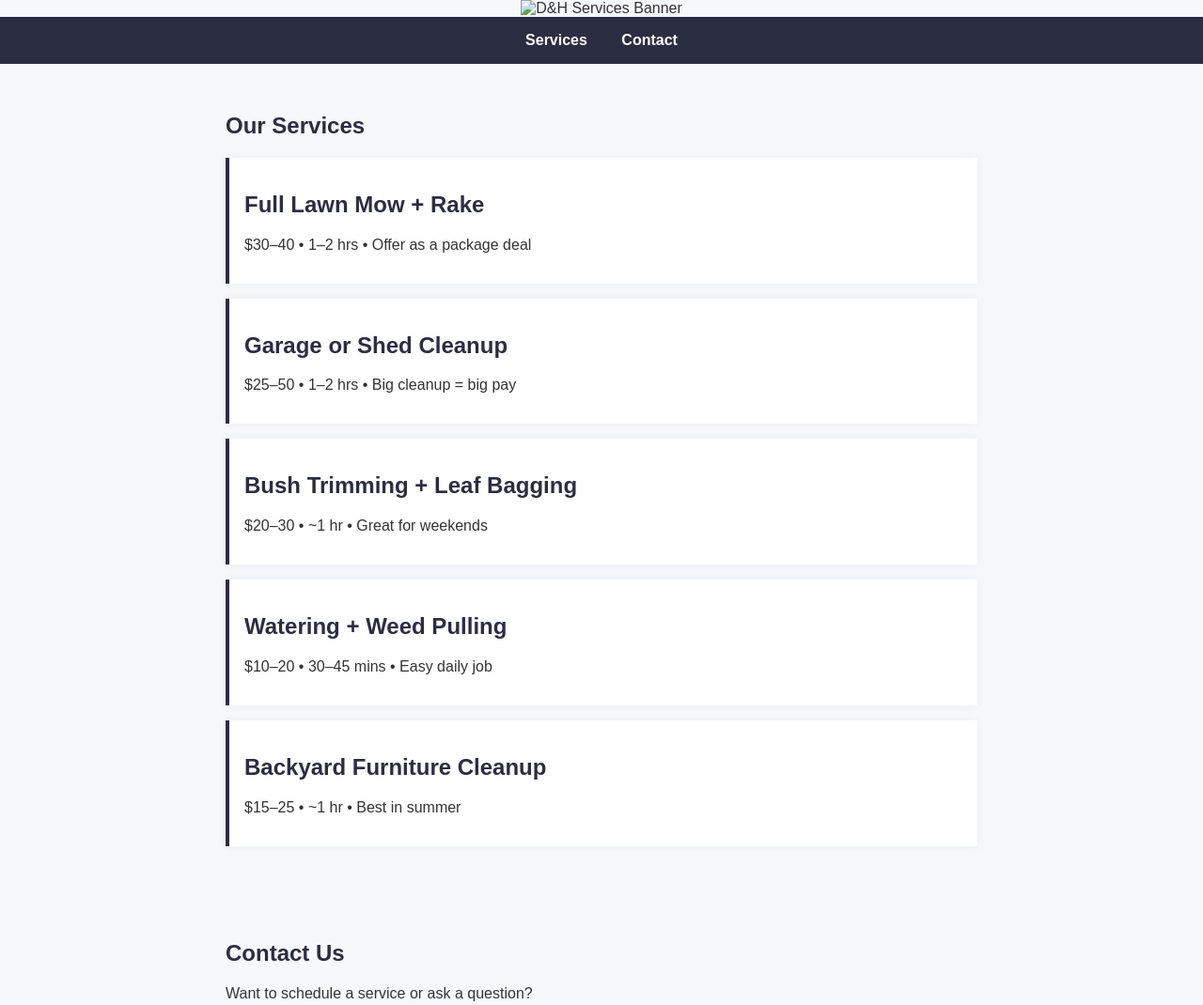
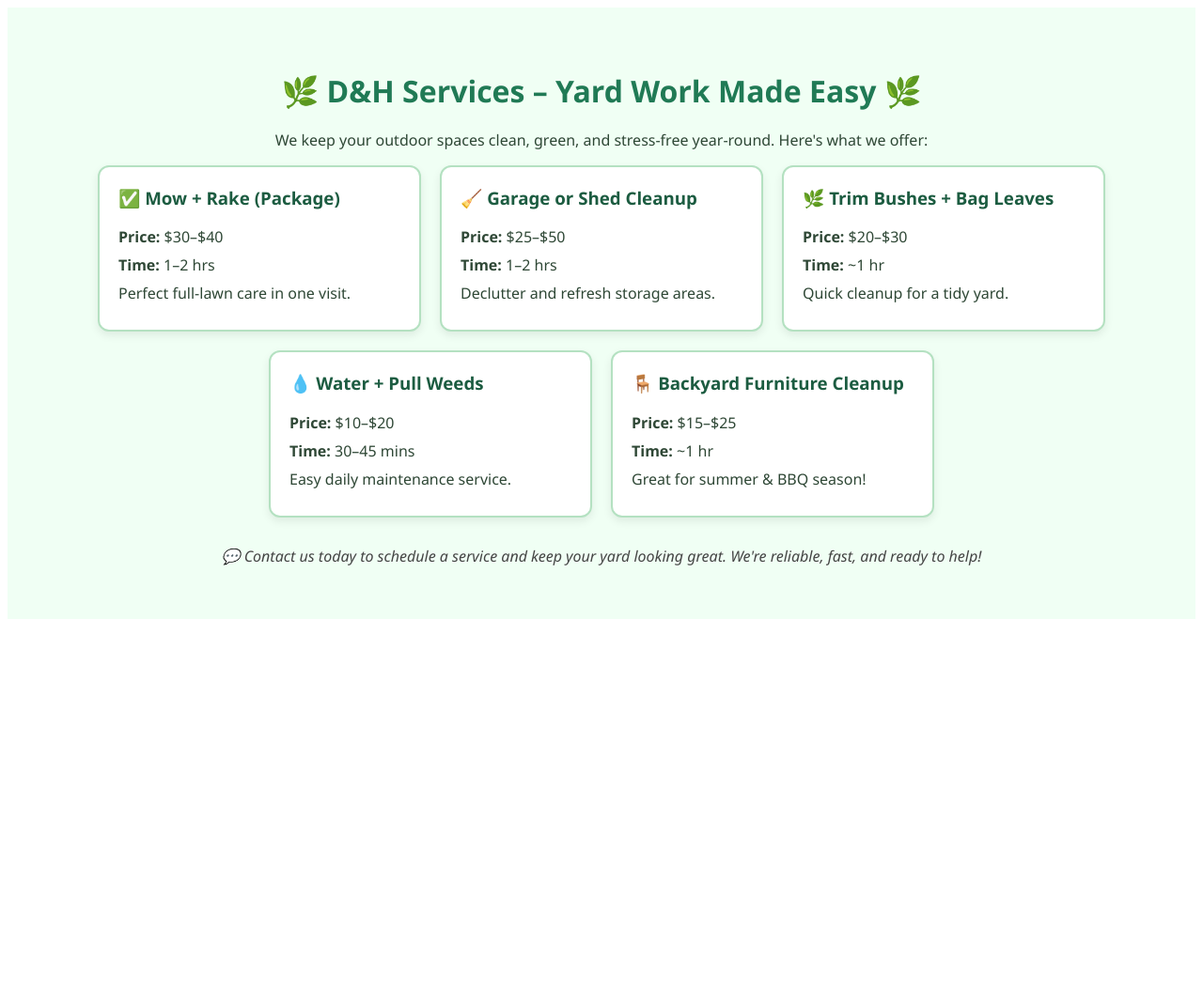
Before and after one commit to IBEHunter0/dandh-outdoor-services, a plain HTML site: page index.html in a window 1280 px wide. Shown: the top 1070 px of the page at 94% size. After the commit the page ends 800 px from the top, so only its background shows below. Drawn offline with Linux system fonts and the light colour scheme.

Commit message:
index.html

```diff
--- a/index.html
+++ b/index.html
@@ -1,110 +1,96 @@
-<!DOCTYPE html>
-<html lang="en">
-<head>
-  <meta charset="UTF-8" />
-  <meta name="viewport" content="width=device-width, initial-scale=1.0"/>
-  <title>D&H Services</title>
 <style>
-    body {
-      margin: 0;
-      font-family: Arial, sans-serif;
-      background: #f6f9fc;
-      color: #333;
-    }
-    header {
+  #services {
+    background-color: #f0fff4;
+    padding: 40px 20px;
+    font-family: 'Segoe UI', sans-serif;
+    color: #2e4735;
     text-align: center;
   }
-    header img {
-      width: 100%;
-      max-height: 300px;
-      object-fit: cover;
+
+  #services h2 {
+    font-size: 2rem;
+    margin-bottom: 20px;
+    color: #207a55;
   }
-    nav {
-      background: #2b2d42;
-      color: white;
-      padding: 1em;
-      text-align: center;
+
+  .card-container {
+    display: flex;
+    flex-wrap: wrap;
+    justify-content: center;
+    gap: 20px;
   }
-    nav a {
-      margin: 0 1em;
-      color: white;
-      text-decoration: none;
-      font-weight: bold;
+
+  .service-card {
+    background: #ffffff;
+    border: 2px solid #b4e1c1;
+    border-radius: 12px;
+    width: 300px;
+    padding: 20px;
+    text-align: left;
+    box-shadow: 0 4px 10px rgba(0, 0, 0, 0.08);
+    transition: transform 0.2s;
   }
-    section {
-      padding: 2em;
-      max-width: 800px;
-      margin: auto;
+
+  .service-card:hover {
+    transform: scale(1.02);
   }
-    h1, h2 {
-      color: #2b2d42;
+
+  .service-card h3 {
+    margin-top: 0;
+    color: #1c5c41;
   }
-    .service {
-      background: white;
-      margin: 1em 0;
-      padding: 1em;
-      border-left: 4px solid #2b2d42;
-      box-shadow: 0 0 10px rgba(0,0,0,0.05);
+
+  .service-card p {
+    margin: 8px 0;
   }
-    footer {
-      text-align: center;
-      padding: 1em;
-      background: #2b2d42;
-      color: white;
-      margin-top: 2em;
+
+  .note {
+    margin-top: 30px;
+    font-style: italic;
+    color: #444;
   }
 </style>
-</head>
-<body>
-
-  <header>
-    <img src="banner.jpg" alt="D&H Services Banner">
-  </header>
-
-  <nav>
-    <a href="#services">Services</a>
-    <a href="#contact">Contact</a>
-  </nav>
 
 <section id="services">
-    <h1>Our Services</h1>
+  <h2>🌿 D&H Services – Yard Work Made Easy 🌿</h2>
+  <p>We keep your outdoor spaces clean, green, and stress-free year-round. Here's what we offer:</p>
 
-    <div class="service">
-      <h2>Full Lawn Mow + Rake</h2>
-      <p>$30–40 • 1–2 hrs • Offer as a package deal</p>
+  <div class="card-container">
+    <div class="service-card">
+      <h3>✅ Mow + Rake (Package)</h3>
+      <p><strong>Price:</strong> $30–$40</p>
+      <p><strong>Time:</strong> 1–2 hrs</p>
+      <p>Perfect full-lawn care in one visit.</p>
     </div>
 
-    <div class="service">
-      <h2>Garage or Shed Cleanup</h2>
-      <p>$25–50 • 1–2 hrs • Big cleanup = big pay</p>
+    <div class="service-card">
+      <h3>🧹 Garage or Shed Cleanup</h3>
+      <p><strong>Price:</strong> $25–$50</p>
+      <p><strong>Time:</strong> 1–2 hrs</p>
+      <p>Declutter and refresh storage areas.</p>
     </div>
 
-    <div class="service">
-      <h2>Bush Trimming + Leaf Bagging</h2>
-      <p>$20–30 • ~1 hr • Great for weekends</p>
+    <div class="service-card">
+      <h3>🌿 Trim Bushes + Bag Leaves</h3>
+      <p><strong>Price:</strong> $20–$30</p>
+      <p><strong>Time:</strong> ~1 hr</p>
+      <p>Quick cleanup for a tidy yard.</p>
     </div>
 
-    <div class="service">
-      <h2>Watering + Weed Pulling</h2>
-      <p>$10–20 • 30–45 mins • Easy daily job</p>
+    <div class="service-card">
+      <h3>💧 Water + Pull Weeds</h3>
+      <p><strong>Price:</strong> $10–$20</p>
+      <p><strong>Time:</strong> 30–45 mins</p>
+      <p>Easy daily maintenance service.</p>
     </div>
 
-    <div class="service">
-      <h2>Backyard Furniture Cleanup</h2>
-      <p>$15–25 • ~1 hr • Best in summer</p>
+    <div class="service-card">
+      <h3>🪑 Backyard Furniture Cleanup</h3>
+      <p><strong>Price:</strong> $15–$25</p>
+      <p><strong>Time:</strong> ~1 hr</p>
+      <p>Great for summer & BBQ season!</p>
     </div>
+  </div>
+
+  <p class="note">💬 Contact us today to schedule a service and keep your yard looking great. We're reliable, fast, and ready to help!</p>
 </section>
-
-  <section id="contact">
-    <h1>Contact Us</h1>
-    <p>Want to schedule a service or ask a question?</p>
-    <p><strong>Email:</strong> <a href="mailto:ratinosmani@gmail.com">ratinosmani@gmail.com</a></p>
-    <p><strong>Phone:</strong> (555) 123-4567</p>
-  </section>
-
-  <footer>
-    &copy; 2025 D&H Services. All rights reserved.
-  </footer>
-
-</body>
-</html>
```
Lines whose indentation alone changed are shown as unchanged.
